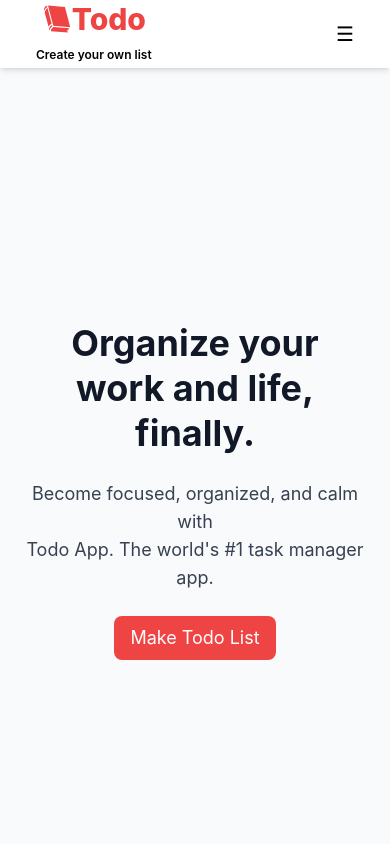
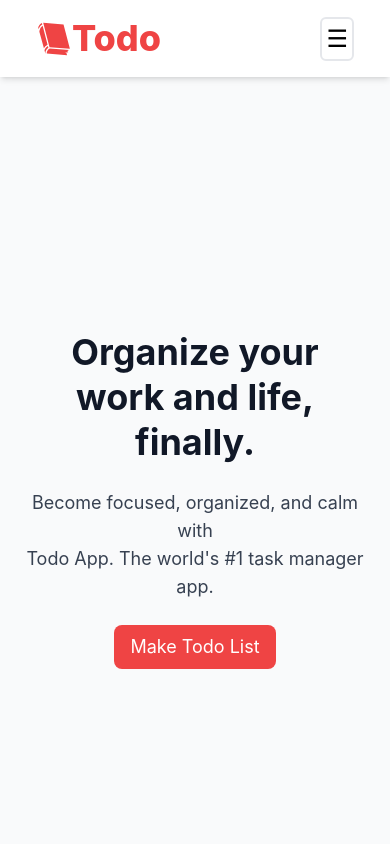
Before and after one commit to nayansi-g/ToDo-App-frontend, a React (Create React App) app: page / in a window 390 px wide. Shown: the top 844 px of the page. Built offline with nearby package versions, Linux system fonts and the light colour scheme.

Commit message:
navbar changed

```diff
--- a/src/Components/Navbar/Navbar.jsx
+++ b/src/Components/Navbar/Navbar.jsx
@@ -19,14 +19,14 @@ const Navbar = () => {
     <nav className="bg-white text-black px-6 py-3 shadow-md sticky top-0 z-10">
       <div className="container mx-auto flex justify-between items-center">
         {/* Logo */}
-        <Link to="/" className="  flex flex-col items-center leading-tight ">
-           <sup className="text-3xl flex items-center text-red-500  font-extrabold"><GiWhiteBook /> Todo </sup><sub className="font-semibold">Create your own list</sub>
-        </Link>
+        <div className="  flex items-center justify-center leading-tight text-4xl flex items-center text-red-500  font-extrabold">
+           <GiWhiteBook  /> Todo
+        </div>
 
         {/* Mobile Menu Button */}
         <button
           onClick={() => setMenuOpen(!menuOpen)}
-          className="md:hidden text-xl focus:outline-none"
+          className="md:hidden text-2xl border-2 border-gray-200 p-1 rounded-md focus:outline-none"
         >
           ☰
         </button>
```
